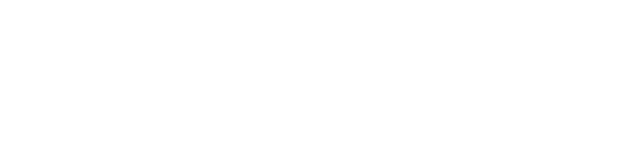
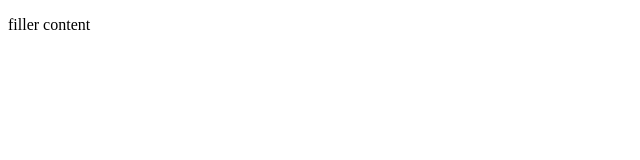
Before and after one commit to jonw38/test-portfolio, a plain HTML site: page index.html in a window 1280 px wide. Shown: the whole page, without its empty margins (0-640 px from the left). Drawn offline with Linux system fonts and the light colour scheme.

Commit message:
addex index html

```diff
--- a/index.html
+++ b/index.html
@@ -5,6 +5,6 @@
   <title>test portfolio</title>
 </head>
 <body>
-
+<p>filler content</p>
 </body>
 </html>
```
